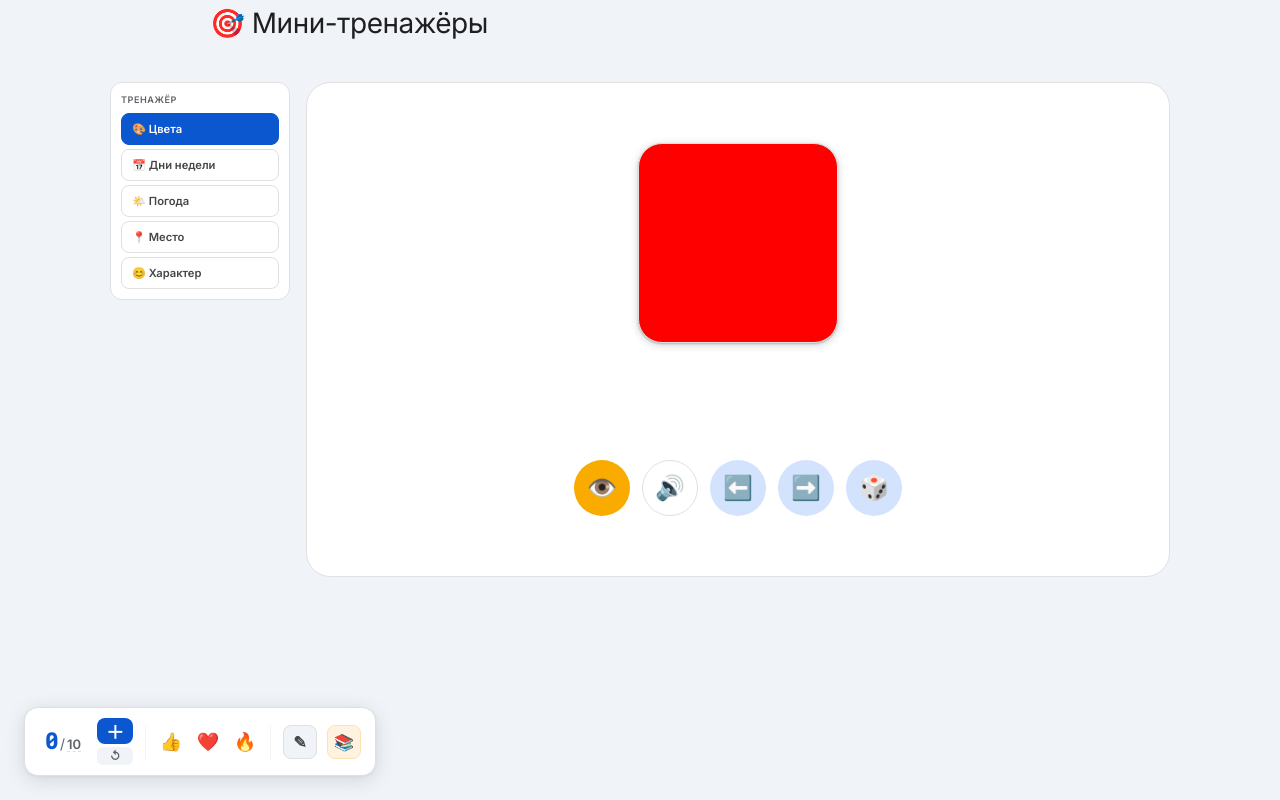
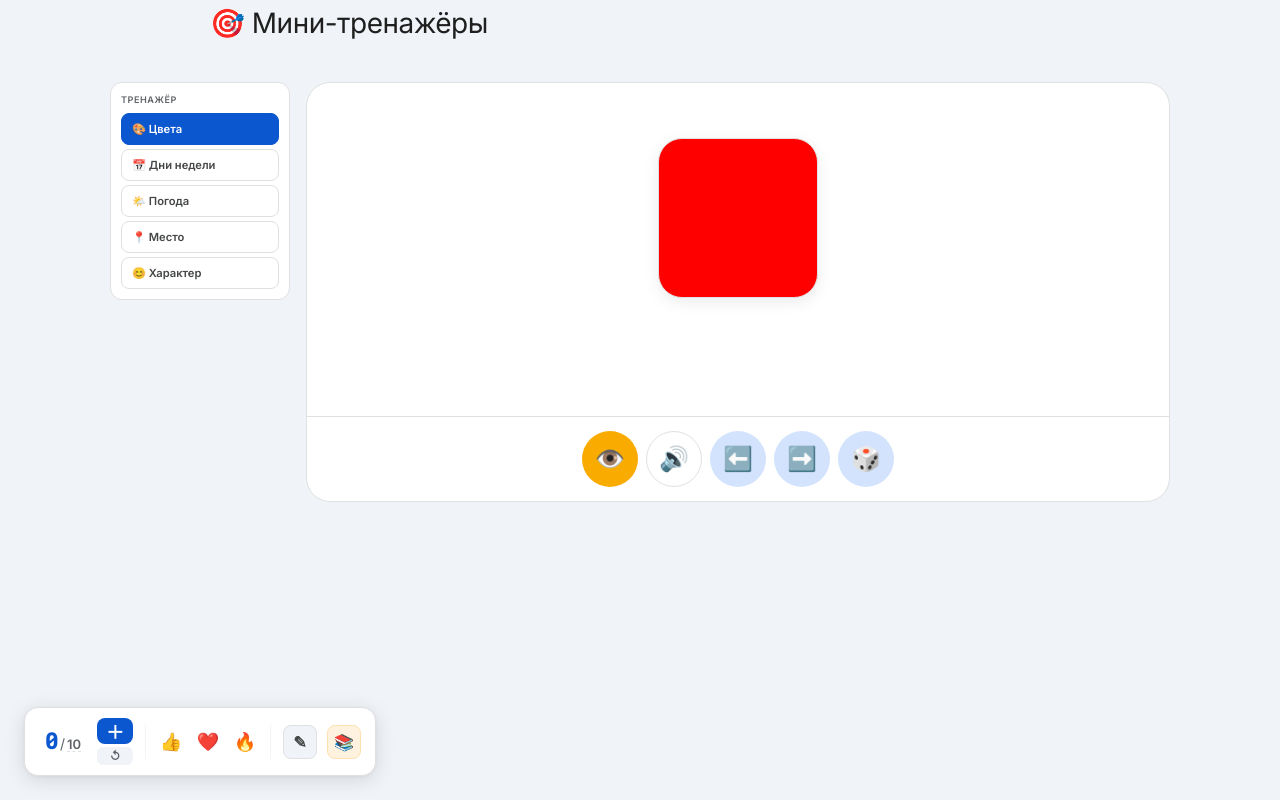
Before and after one commit to makscatt/koreanhelper, a Flask app: template templates/trainer_mini.html in a window 1280 px wide. Run offline with Flask 3, Linux system fonts and the light colour scheme; the template is opened without the code that fills it, so the values that code supplies are empty; some libraries are stand-ins or nearby versions; some web fonts are replaced.

Commit message:
deploy 2026.04.07 08:01

```diff
--- a/templates/dashboard.html
+++ b/templates/dashboard.html
@@ -36,7 +36,7 @@
       <div class="hw-list">
         {% for hw in homework_items %}
         {% set meta = trainer_meta.get(hw.trainer, {'icon': '📌', 'name': hw.trainer}) %}
-        <a class="hw-card" href="/student/{{ student.id }}/trainer/{{ hw.trainer }}#{{ hw.item_id }}">
+        <a class="hw-card" href="{% if student_mode %}/my/trainer/{{ hw.trainer }}#{{ hw.item_id }}{% else %}/student/{{ student.id }}/trainer/{{ hw.trainer }}#{{ hw.item_id }}{% endif %}">
           <span class="hw-card-icon">{{ meta.icon }}</span>
           <div class="hw-card-info">
             <div class="hw-card-trainer">{{ meta.name }}</div>
--- a/templates/trainer_mini.html
+++ b/templates/trainer_mini.html
@@ -25,10 +25,12 @@
 
     <!-- ═══ COLORS ═══ -->
     <div class="mini-panel active" id="panel-colors">
-      <div class="display-container">
+      <div class="mini-card">
+        <div class="mini-card-visual">
           <div class="color-box" id="color-box"></div>
-        <div class="answer-slot" id="color-name" style="font-size:1.4rem;font-weight:700;color:var(--text-primary);">빨간색</div>
-        <div class="controls">
+        </div>
+        <div class="mini-card-answer" id="color-name">빨간색</div>
+        <div class="mini-card-controls">
           <button class="action-btn warning" onclick="toggleVis('color-name')">👁️</button>
           <button class="action-btn secondary" onclick="speakText(colors[ci].name)">🔊</button>
           <button class="action-btn" onclick="prevColor()">⬅️</button>
@@ -40,10 +42,12 @@
 
     <!-- ═══ WEEKDAYS ═══ -->
     <div class="mini-panel" id="panel-weekdays">
-      <div class="display-container">
-        <div class="big-text" id="wd-rus">Понедельник</div>
-        <div class="answer-slot" id="wd-kor">월요일</div>
-        <div class="controls">
+      <div class="mini-card">
+        <div class="mini-card-visual">
+          <div class="mini-card-big" id="wd-rus">Понедельник</div>
+        </div>
+        <div class="mini-card-answer" id="wd-kor">월요일</div>
+        <div class="mini-card-controls">
           <button class="action-btn warning" onclick="toggleVis('wd-kor')">👁️</button>
           <button class="action-btn secondary" onclick="speakText(wds[wi].kor)">🔊</button>
           <button class="action-btn" onclick="prevWd()">⬅️</button>
@@ -56,10 +60,12 @@
     <!-- ═══ WEATHER ═══ -->
     <div class="mini-panel" id="panel-weather">
       <div class="tabs-wrapper" id="weather-tabs"></div>
-      <div class="display-container">
-        <div class="big-text" id="weather-icon" style="font-size:7rem;">☀️</div>
-        <div class="answer-slot" id="weather-kor">맑아요</div>
-        <div class="controls">
+      <div class="mini-card">
+        <div class="mini-card-visual">
+          <div id="weather-icon" style="font-size:5rem;line-height:1;">☀️</div>
+        </div>
+        <div class="mini-card-answer" id="weather-kor">맑아요</div>
+        <div class="mini-card-controls">
           <button class="action-btn warning" onclick="toggleVis('weather-kor')">👁️</button>
           <button class="action-btn secondary" onclick="speakText(wList[wxi].kor)">🔊</button>
           <button class="action-btn" onclick="prevW()">⬅️</button>
@@ -70,9 +76,10 @@
     </div>
 
     <!-- ═══ LOCATIONS ═══ -->
-    <div class="mini-panel" id="panel-locations" data-module="locations">
-      <div class="display-container">
-        <div class="scene-container">
+    <div class="mini-panel" id="panel-locations">
+      <div class="mini-card">
+        <div class="mini-card-visual mini-card-visual--loc">
+          <div class="mini-scene">
             <div class="pixel-obj box-part-back">
               <svg viewBox="0 0 100 100" width="100%" height="100%">
                 <rect x="5" y="5" width="90" height="20" fill="#6d4c41" stroke="#5d4037" stroke-width="3" rx="2"/>
@@ -97,9 +104,9 @@
               </svg>
             </div>
           </div>
-        <div class="big-text" id="loc-sentence" style="font-size:1.4rem;">고양이가 상자</div>
-        <div class="answer-slot" id="loc-answer" style="color:#007bff;font-weight:700;">앞에 있어요</div>
-        <div class="controls">
+        </div>
+        <div class="mini-card-answer" id="loc-answer">앞에 있어요</div>
+        <div class="mini-card-controls">
           <button class="action-btn warning" onclick="toggleVis('loc-answer')">👁️</button>
           <button class="action-btn secondary" onclick="speakText(locs[li].sentence)">🔊</button>
           <button class="action-btn" onclick="prevLoc()">⬅️</button>
@@ -112,11 +119,13 @@
     <!-- ═══ CHARACTER 어때요 ═══ -->
     <div class="mini-panel" id="panel-character">
       <div class="char-tabs" id="char-tabs"></div>
-      <div class="display-container">
-        <div class="big-text" id="char-emoji" style="font-size:5rem;">😊</div>
-        <div class="big-text" id="char-rus" style="font-size:1.6rem;">Добрый</div>
-        <div class="answer-slot" id="char-kor" style="font-size:1.4rem;font-weight:700;color:var(--primary);">착해요</div>
-        <div class="controls">
+      <div class="mini-card">
+        <div class="mini-card-visual">
+          <div id="char-emoji" style="font-size:4rem;line-height:1;">😊</div>
+          <div class="mini-card-big" id="char-rus">Добрый</div>
+        </div>
+        <div class="mini-card-answer" id="char-kor">착해요</div>
+        <div class="mini-card-controls">
           <button class="action-btn warning" onclick="toggleVis('char-kor')">👁️</button>
           <button class="action-btn secondary" onclick="speakText(charList[chari].kor)">🔊</button>
           <button class="action-btn" onclick="prevChar()">⬅️</button>
@@ -196,12 +205,95 @@
   display: block;
 }
 
-/* Character tabs */
-.char-tabs {
+/* ── Unified card ── */
+.mini-card {
+  background: var(--bg-surface, #fff);
+  border: 1px solid var(--border-color, #e4e8ef);
+  border-radius: var(--radius-lg, 16px);
+  display: flex;
+  flex-direction: column;
+  align-items: center;
+  height: 420px;
+  overflow: hidden;
+}
+
+/* Visual area — fixed height, centered content */
+.mini-card-visual {
+  flex: 1;
+  display: flex;
+  flex-direction: column;
+  align-items: center;
+  justify-content: center;
+  gap: 12px;
+  width: 100%;
+  min-height: 0;
+}
+
+/* Location scene needs its own size */
+.mini-card-visual--loc {
+  padding: 0;
+}
+.mini-scene {
+  position: relative;
+  width: 260px;
+  height: 260px;
+  flex-shrink: 0;
+}
+.mini-scene .pixel-obj { position: absolute; width: 80px; height: 80px; transition: top 0.4s ease, left 0.4s ease; }
+.mini-scene .box-part-back { top: 85px; left: 85px; z-index: 10; }
+.mini-scene .box-part-front { top: 105px; left: 85px; z-index: 30; }
+
+/* Big prompt text */
+.mini-card-big {
+  font-size: 2.4rem;
+  font-weight: 400;
+  color: var(--text-primary, #1a1d2e);
+  text-align: center;
+  font-family: 'Noto Sans KR', sans-serif;
+}
+
+/* Answer slot — fixed band */
+.mini-card-answer {
+  width: 100%;
+  text-align: center;
+  padding: 14px 20px;
+  font-size: 1.6rem;
+  font-weight: 700;
+  color: var(--primary, #4758d6);
+  font-family: 'Noto Sans KR', sans-serif;
+  border-top: 1px solid var(--border-color, #e4e8ef);
+  visibility: hidden;
+  flex-shrink: 0;
+}
+
+/* Controls — fixed bottom band */
+.mini-card-controls {
+  display: flex;
+  gap: 8px;
+  justify-content: center;
+  padding: 14px 20px;
+  border-top: 1px solid var(--border-color, #e4e8ef);
+  width: 100%;
+  box-sizing: border-box;
+  flex-shrink: 0;
+}
+
+/* Color box override inside mini */
+.mini-card .color-box {
+  width: 160px;
+  height: 160px;
+  border-radius: var(--radius-lg, 16px);
+  border: 1px solid var(--border-color, #e4e8ef);
+  box-shadow: 0 4px 16px rgba(0,0,0,0.08);
+  transition: background-color 0.4s ease;
+}
+
+/* Character & weather tabs */
+.char-tabs, .tabs-wrapper {
   display: flex;
   gap: 6px;
   flex-wrap: wrap;
-  margin-bottom: 12px;
+  margin-bottom: 10px;
   justify-content: center;
 }
 
@@ -210,6 +302,13 @@
   .mini-sidebar { width: 100%; }
   .mini-sidebar-block { flex-direction: row; flex-wrap: wrap; }
   .mini-sidebar-btn { width: auto; flex: 1; text-align: center; min-width: 0; padding: 6px 8px; font-size: 0.72rem; }
+  .mini-card { height: 380px; }
+  .mini-card-big { font-size: 1.8rem; }
+  .mini-card .color-box { width: 120px; height: 120px; }
+  .mini-scene { width: 220px; height: 220px; }
+  .mini-scene .box-part-back { top: 70px; left: 70px; }
+  .mini-scene .box-part-front { top: 88px; left: 70px; }
+  .mini-scene .pixel-obj { width: 70px; height: 70px; }
 }
 </style>
 {% endblock %}
@@ -323,13 +422,13 @@ setWCard(0);
 
 /* ═══════════ LOCATIONS ═══════════ */
 const locs = [
-  { word:'위',         sentence:'고양이가 상자 위에 있어요',       style:{ top:'5px',   left:'100px', zIndex:40 }},
-  { word:'아래 (밑)',  sentence:'고양이가 상자 아래에 있어요',     style:{ top:'200px', left:'100px', zIndex:40 }},
-  { word:'앞',        sentence:'고양이가 상자 앞에 있어요',       style:{ top:'155px', left:'100px', zIndex:40 }},
-  { word:'뒤',        sentence:'고양이가 상자 뒤에 있어요',       style:{ top:'60px',  left:'100px', zIndex:5  }},
-  { word:'왼쪽 (옆)', sentence:'고양이가 상자 왼쪽에 있어요',     style:{ top:'100px', left:'5px',   zIndex:40 }},
-  { word:'오른쪽 (옆)',sentence:'고양이가 상자 오른쪽에 있어요',   style:{ top:'100px', left:'195px', zIndex:40 }},
-  { word:'안',        sentence:'고양이가 상자 안에 있어요',       style:{ top:'110px', left:'100px', zIndex:20 }},
+  { word:'위',         sentence:'고양이가 상자 위에 있어요',       style:{ top:'5px',   left:'85px',  zIndex:40 }},
+  { word:'아래 (밑)',  sentence:'고양이가 상자 아래에 있어요',     style:{ top:'175px', left:'85px',  zIndex:40 }},
+  { word:'앞',        sentence:'고양이가 상자 앞에 있어요',       style:{ top:'140px', left:'85px',  zIndex:40 }},
+  { word:'뒤',        sentence:'고양이가 상자 뒤에 있어요',       style:{ top:'45px',  left:'85px',  zIndex:5  }},
+  { word:'왼쪽 (옆)', sentence:'고양이가 상자 왼쪽에 있어요',     style:{ top:'85px',  left:'0px',   zIndex:40 }},
+  { word:'오른쪽 (옆)',sentence:'고양이가 상자 오른쪽에 있어요',   style:{ top:'85px',  left:'170px', zIndex:40 }},
+  { word:'안',        sentence:'고양이가 상자 안에 있어요',       style:{ top:'95px',  left:'85px',  zIndex:20 }},
 ];
 let li = 0;
 function setLocCard(i) {
```
Lines whose indentation alone changed are shown as unchanged.
